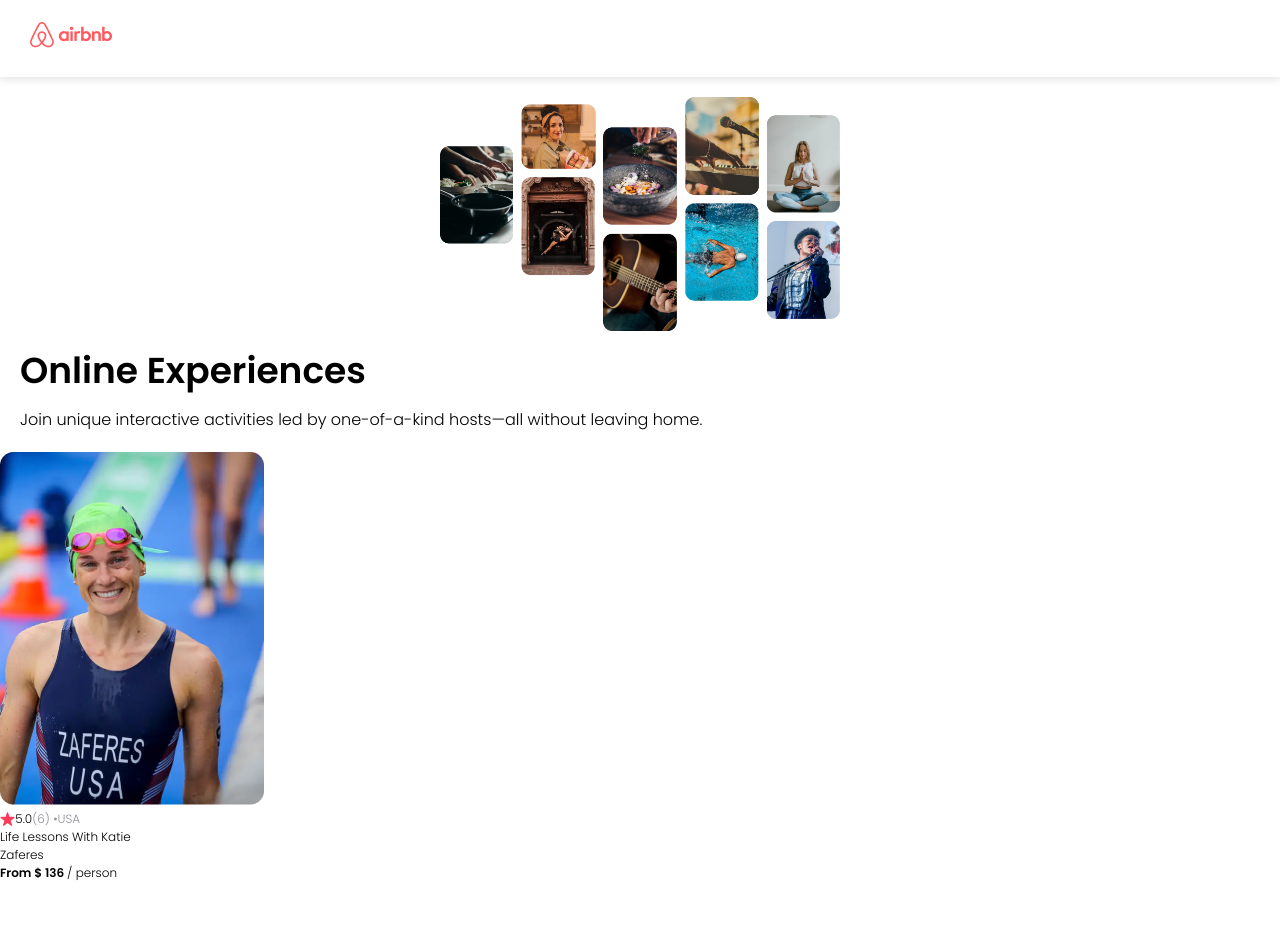
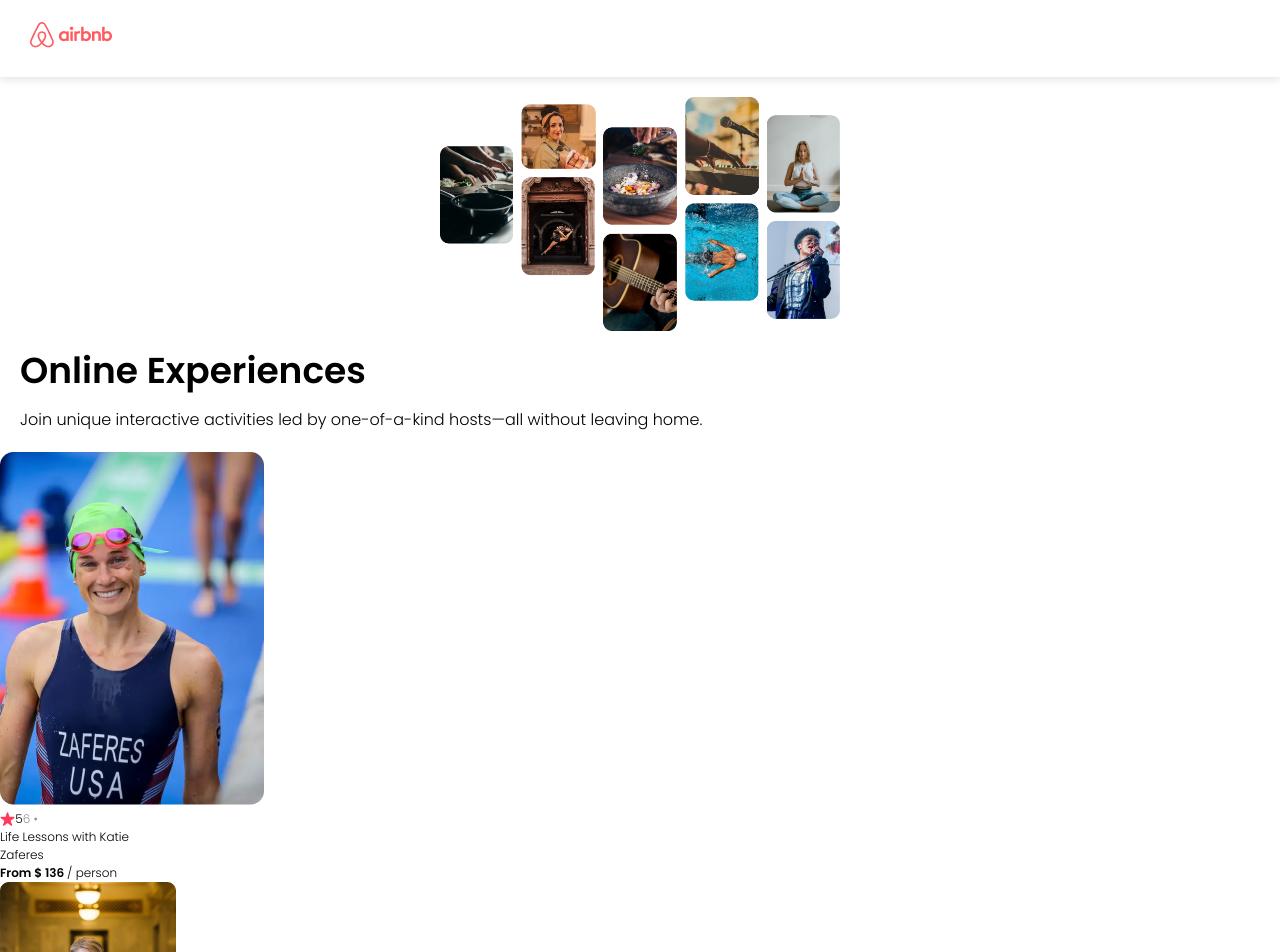
Before and after one commit to ciandevelops/airbnb-experiences, a React (Create React App) app: page / in a window 1280 px wide. Shown: the top 952 px of the page. Before the commit the page ends 882 px from the top, so only its background shows below. Built offline with nearby package versions, Linux system fonts and the light colour scheme.

Commit message:
used json to map over cards

```diff
--- a/src/App.js
+++ b/src/App.js
@@ -1,20 +1,26 @@
 import Card from "./components/Card";
 import Hero from "./components/Hero";
 import Navbar from "./components/Navbar";
+import data from "./data";
 
 function App() {
+  const cards = data.map((item) => {
+    return (
+      <Card
+        img={item.coverImg}
+        rating={item.stats.rating}
+        reviewCount={item.stats.reviewCount}
+        location={item.location}
+        title={item.title}
+        price={item.price}
+      />
+    );
+  });
   return (
     <div>
       <Navbar />
       <Hero />
-      <Card
-        img="katie-zaferes.png"
-        rating="5.0"
-        reviewCount="(6)"
-        country="USA"
-        title="Life Lessons With Katie Zaferes"
-        price={136}
-      />
+      {cards}
     </div>
   );
 }
```
Also changed, not shown: public/images/mountain-bike.png (added), public/images/wedding-photography.png (added), src/data.js (renamed from data.js).
